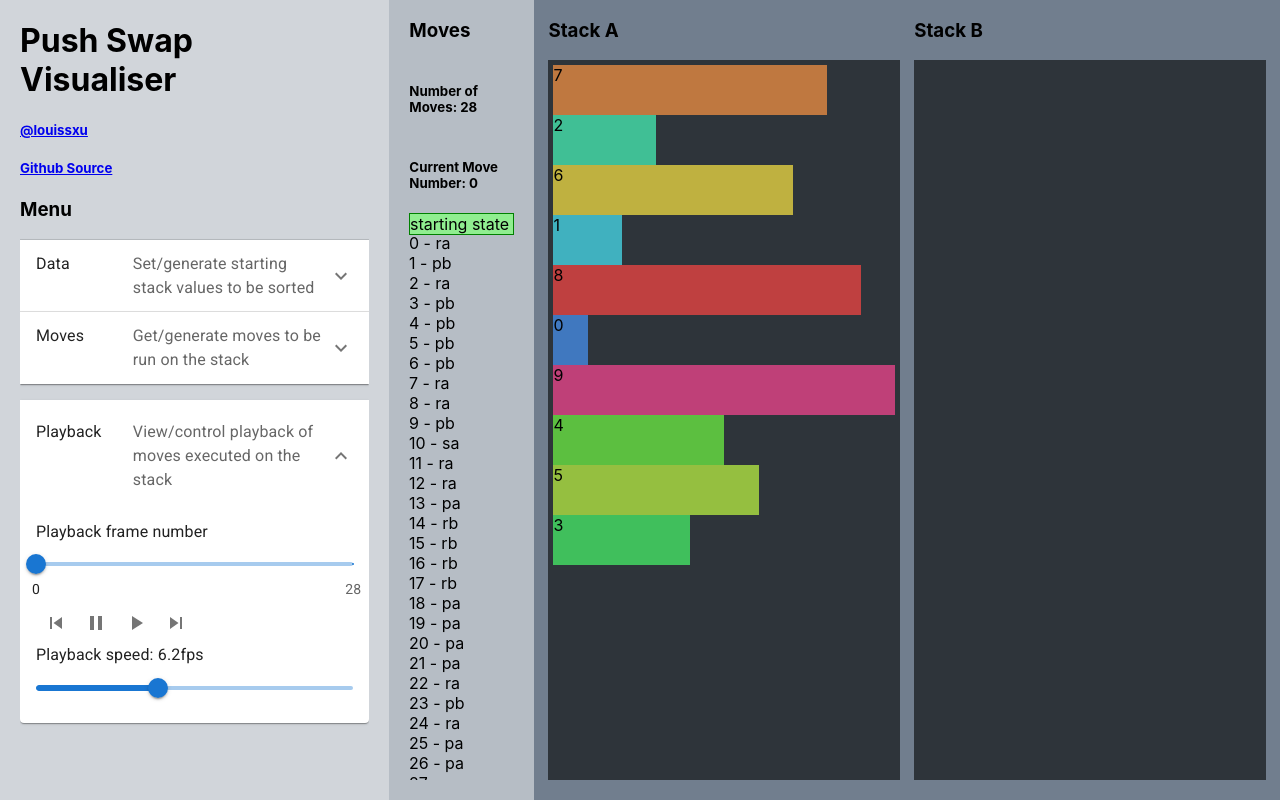
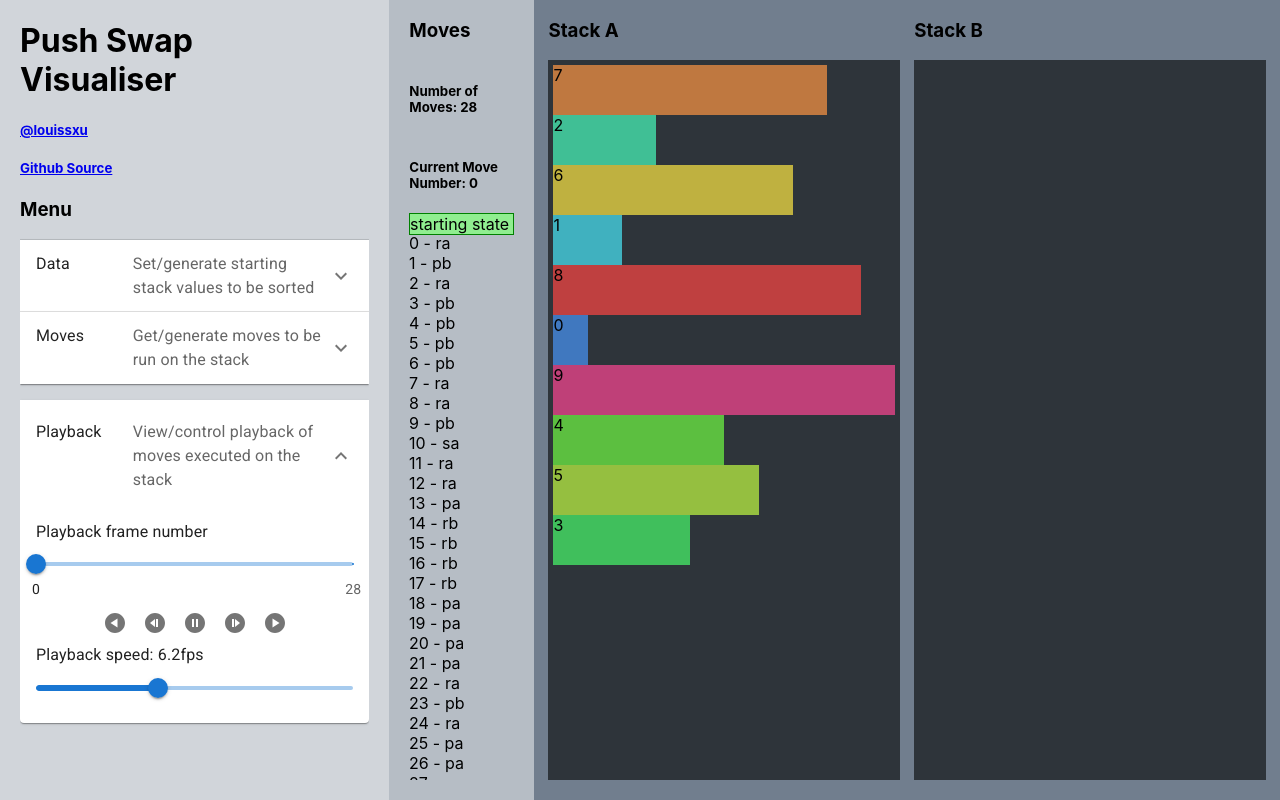
Before and after one commit to louissxu/push_swap_visualiser, a React (Create React App) app: page / in a window 1280 px wide. Both pictures are taken after a click on the button 194 px from the left and 431 px from the top of the page. Built offline with nearby package versions, Linux system fonts and the light colour scheme.

Commit message:
feat(material-ui): Add play backward icon button and fix icons

```diff
--- a/src/Visualiser.tsx
+++ b/src/Visualiser.tsx
@@ -16,11 +16,10 @@ import '@fontsource/roboto/400.css';
 import '@fontsource/roboto/500.css';
 import '@fontsource/roboto/700.css';
 import { Box, Button, InputLabel, MenuItem, Select, SelectChangeEvent, Slider, TextField, Grid, Input, TextareaAutosize, FormControl, IconButton, ToggleButtonGroup, ToggleButton} from '@mui/material';
-import PlayArrowIcon from "@mui/icons-material/PlayArrow";
-import PauseIcon from "@mui/icons-material/Pause";
-import SkipNextIcon from "@mui/icons-material/SkipNext";
+import PlayCircleIcon from "@mui/icons-material/PlayCircle";
+import PauseCircleIcon from "@mui/icons-material/PauseCircle";
+import NextFrameIcon from "@mui/icons-material/NotStarted";
 import SkipPreviousIcon from "@mui/icons-material/SkipPrevious";
-import { Pause } from '@mui/icons-material';
 
 
 interface IBarProps {
@@ -1547,30 +1546,51 @@ class MenuPlayback extends React.Component<IMenuPlaybackProps, IMenuPlaybackStat
           valueLabelDisplay="auto"
           marks={frameSliderMarks}
         />
+        <Grid
+          container
+          sx={{
+            justifyContent:"center"
+          }}
+        >
+          <IconButton
+            aria-label="play-backward"
+            onClick={this.props.playbackPlayBackward}
+          >
+            <PlayCircleIcon
+              sx={{
+                transform: "scaleX(-1)",
+              }}
+            />
+          </IconButton>
           <IconButton
             aria-label="step-backward"
             onClick={this.props.stepBackward}
           >
-          <SkipPreviousIcon/>
+            <NextFrameIcon
+              sx={{
+                transform: "scaleX(-1)",
+              }}
+            />
           </IconButton>
           <IconButton
             aria-label="pause"
             onClick={this.props.playbackPause}
           >
-          <PauseIcon/>
+            <PauseCircleIcon/>
+          </IconButton>
+          <IconButton
+            aria-label="step-forward"
+            onClick={this.props.stepForward}
+          >
+            <NextFrameIcon/>
           </IconButton>
           <IconButton
             aria-label="play"
             onClick={this.props.playbackPlayForward}
           >
-          <PlayArrowIcon/>
+            <PlayCircleIcon/>
           </IconButton>
-        <IconButton
-          aria-label="step-forward"
-          onClick={this.props.stepForward}
-        >
-          <SkipNextIcon/>
-        </IconButton>
+        </Grid>
         <Typography id="playback-speed-label" gutterBottom>
           Playback speed: {this.formatSliderLabel(this.calculateSliderValueToFpsValue(this.state.playbackSpeedSliderValue))}
         </Typography>
```
Lines whose indentation alone changed are shown as unchanged.
